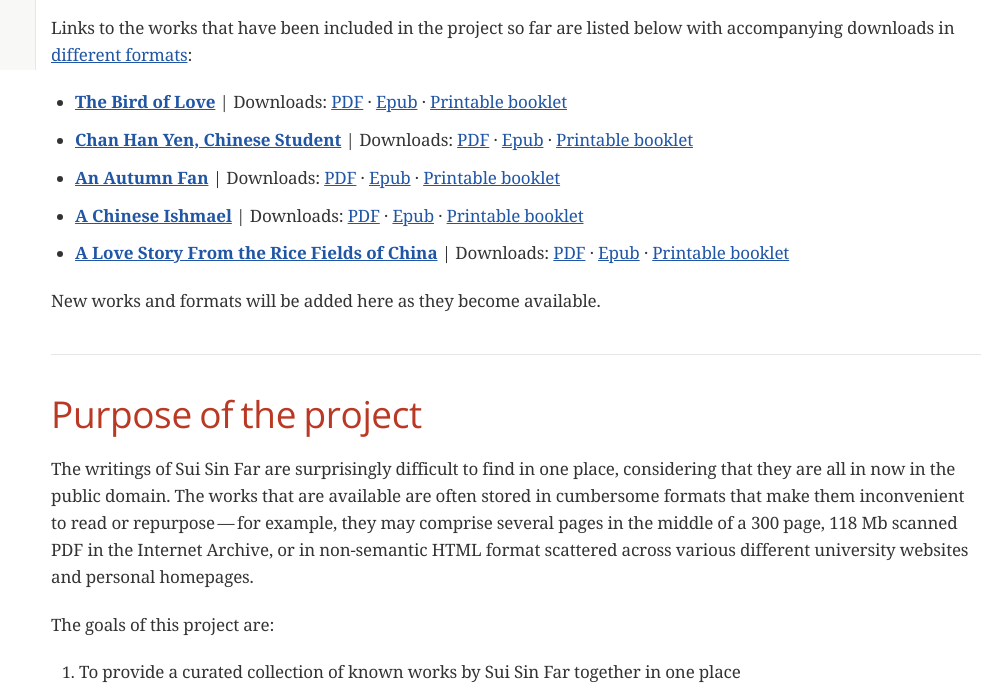
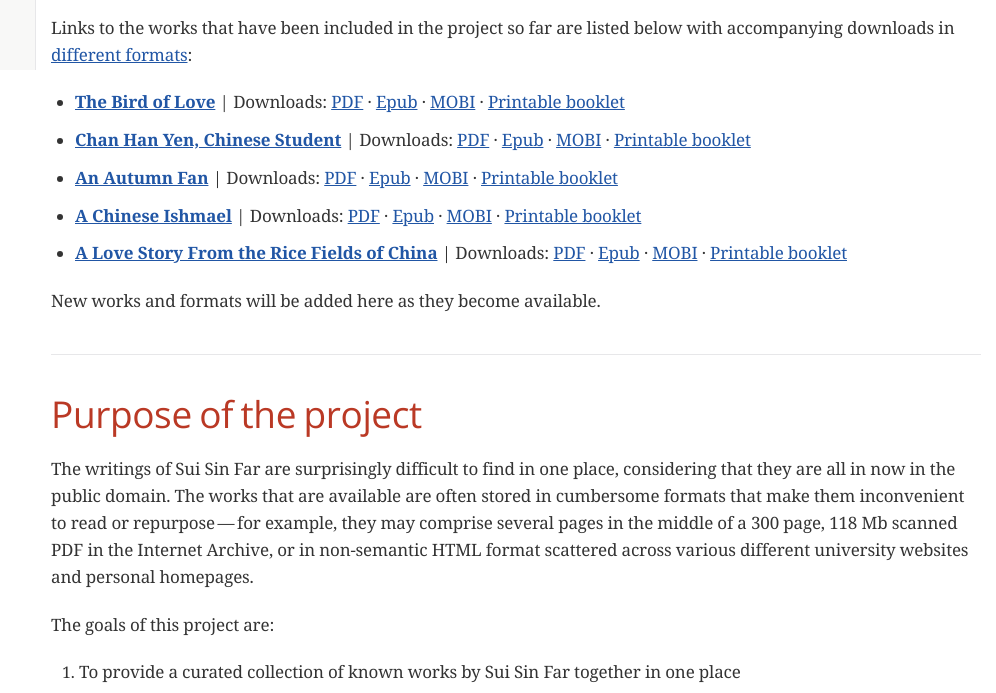
Before and after one commit to opendocs-adoc/suisinfar, a plain HTML site: page docs/index.html in a window 1280 px wide. Shown: the part 730-1423 px from the top of the page, without its empty margins (284-1280 px from the left). Drawn offline with nearby package versions, Linux system fonts and the light colour scheme; a web font is replaced by a local one.

Commit message:
update docs index

```diff
--- a/docs/index.html
+++ b/docs/index.html
@@ -484,19 +484,19 @@ Sui Sin Far (Chinese: 水仙花; pinyin: Shuǐ Xiān Huā, born Edith Maude Eato
 <div class="ulist">
 <ul>
 <li>
-<p><a href="https://opendocs-adoc.github.io/suisinfar/bird"><strong>The Bird of Love</strong></a> | Downloads: <a href="https://opendocs-adoc.github.io/suisinfar/bird/bird.pdf">PDF</a> · <a href="https://opendocs-adoc.github.io/suisinfar/bird/bird.epub">Epub</a> · <a href="https://opendocs-adoc.github.io/suisinfar/bird/bird-booklet.pdf">Printable booklet</a></p>
+<p><a href="https://opendocs-adoc.github.io/suisinfar/bird"><strong>The Bird of Love</strong></a> | Downloads: <a href="https://opendocs-adoc.github.io/suisinfar/bird/bird.pdf">PDF</a> · <a href="https://opendocs-adoc.github.io/suisinfar/bird/bird.epub">Epub</a> · <a href="https://opendocs-adoc.github.io/suisinfar/bird/bird.mobi">MOBI</a> · <a href="https://opendocs-adoc.github.io/suisinfar/bird/bird-booklet.pdf">Printable booklet</a></p>
 </li>
 <li>
-<p><a href="https://opendocs-adoc.github.io/suisinfar/chan"><strong>Chan Han Yen, Chinese Student</strong></a> | Downloads: <a href="https://opendocs-adoc.github.io/suisinfar/chan/chan.pdf">PDF</a> · <a href="https://opendocs-adoc.github.io/suisinfar/chan/chan.epub">Epub</a> · <a href="https://opendocs-adoc.github.io/suisinfar/chan/chan-booklet.pdf">Printable booklet</a></p>
+<p><a href="https://opendocs-adoc.github.io/suisinfar/chan"><strong>Chan Han Yen, Chinese Student</strong></a> | Downloads: <a href="https://opendocs-adoc.github.io/suisinfar/chan/chan.pdf">PDF</a> · <a href="https://opendocs-adoc.github.io/suisinfar/chan/chan.epub">Epub</a> · <a href="https://opendocs-adoc.github.io/suisinfar/chan/chan.mobi">MOBI</a> · <a href="https://opendocs-adoc.github.io/suisinfar/chan/chan-booklet.pdf">Printable booklet</a></p>
 </li>
 <li>
-<p><a href="https://opendocs-adoc.github.io/suisinfar/fan"><strong>An Autumn Fan</strong></a> | Downloads: <a href="https://opendocs-adoc.github.io/suisinfar/fan/fan.pdf">PDF</a> · <a href="https://opendocs-adoc.github.io/suisinfar/fan/fan.epub">Epub</a> · <a href="https://opendocs-adoc.github.io/suisinfar/fan/fan-booklet.pdf">Printable booklet</a></p>
+<p><a href="https://opendocs-adoc.github.io/suisinfar/fan"><strong>An Autumn Fan</strong></a> | Downloads: <a href="https://opendocs-adoc.github.io/suisinfar/fan/fan.pdf">PDF</a> · <a href="https://opendocs-adoc.github.io/suisinfar/fan/fan.epub">Epub</a> · <a href="https://opendocs-adoc.github.io/suisinfar/fan/fan.mobi">MOBI</a> · <a href="https://opendocs-adoc.github.io/suisinfar/fan/fan-booklet.pdf">Printable booklet</a></p>
 </li>
 <li>
-<p><a href="https://opendocs-adoc.github.io/suisinfar/ishmael"><strong>A Chinese Ishmael</strong></a> | Downloads: <a href="https://opendocs-adoc.github.io/suisinfar/ishmael/ishmael.pdf">PDF</a> · <a href="https://opendocs-adoc.github.io/suisinfar/ishmael/ishmael.epub">Epub</a> · <a href="https://opendocs-adoc.github.io/suisinfar/ishmael/ishmael-booklet.pdf">Printable booklet</a></p>
+<p><a href="https://opendocs-adoc.github.io/suisinfar/ishmael"><strong>A Chinese Ishmael</strong></a> | Downloads: <a href="https://opendocs-adoc.github.io/suisinfar/ishmael/ishmael.pdf">PDF</a> · <a href="https://opendocs-adoc.github.io/suisinfar/ishmael/ishmael.epub">Epub</a> · <a href="https://opendocs-adoc.github.io/suisinfar/ishmael/ishmael.mobi">MOBI</a> · <a href="https://opendocs-adoc.github.io/suisinfar/ishmael/ishmael-booklet.pdf">Printable booklet</a></p>
 </li>
 <li>
-<p><a href="https://opendocs-adoc.github.io/suisinfar/love"><strong>A Love Story From the Rice Fields of China</strong></a> | Downloads: <a href="https://opendocs-adoc.github.io/suisinfar/love/love.pdf">PDF</a> · <a href="https://opendocs-adoc.github.io/suisinfar/love/love.epub">Epub</a> · <a href="https://opendocs-adoc.github.io/suisinfar/love/love-booklet.pdf">Printable booklet</a></p>
+<p><a href="https://opendocs-adoc.github.io/suisinfar/love"><strong>A Love Story From the Rice Fields of China</strong></a> | Downloads: <a href="https://opendocs-adoc.github.io/suisinfar/love/love.pdf">PDF</a> · <a href="https://opendocs-adoc.github.io/suisinfar/love/love.epub">Epub</a> · <a href="https://opendocs-adoc.github.io/suisinfar/love/love.mobi">MOBI</a> · <a href="https://opendocs-adoc.github.io/suisinfar/love/love-booklet.pdf">Printable booklet</a></p>
 </li>
 </ul>
 </div>
@@ -656,7 +656,7 @@ Sui Sin Far (Chinese: 水仙花; pinyin: Shuǐ Xiān Huā, born Edith Maude Eato
 </div>
 <div id="footer">
 <div id="footer-text">
-Last updated 2019-11-27 05:58:57 -0800
+Last updated 2019-11-28 03:33:27 -0800
 </div>
 </div>
 </body>
```
